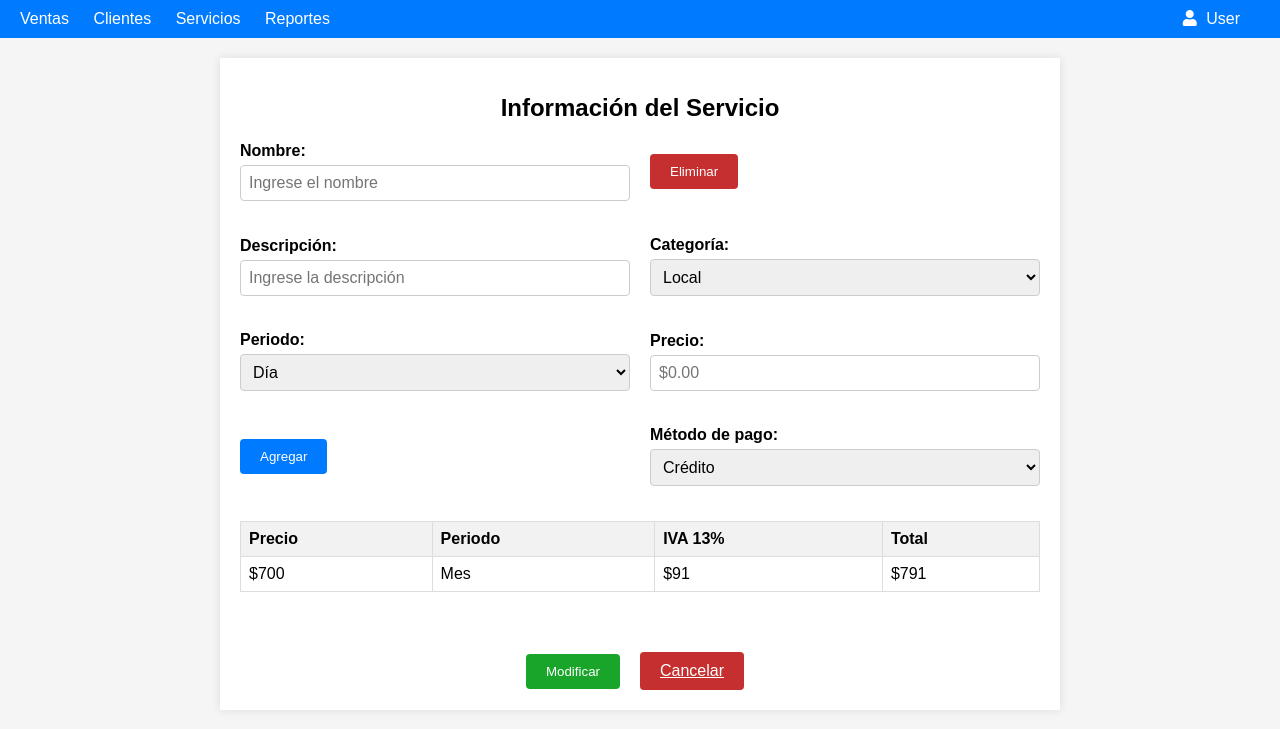
After one commit to BDiazz/modulo-ventas, a Django app: page /modificarEliminarServicio/ in a window 1280 px wide. The commit adds this page. Shown: the top 729 px of the page. Run offline with Django 5.2, Linux system fonts and the light colour scheme.

Commit message:
he añadido las plantillas: consultar, registrar, modificarEliminar Servicios

```diff
--- a/centro_comercial_ERP/centro_comercial_ERP/settings.py
+++ b/centro_comercial_ERP/centro_comercial_ERP/settings.py
@@ -56,7 +56,7 @@ ROOT_URLCONF = 'centro_comercial_ERP.urls'
 TEMPLATES = [
     {
         'BACKEND': 'django.template.backends.django.DjangoTemplates',
-        'DIRS': [r"C:\Users\DV210\OneDrive\Escritorio\Proyecto-HDP115-2024\modulo-ventas\centro_comercial_ERP\modulo_ventas\templates"],
+        'DIRS': [r"C:\Proyecto\modulo-ventas\centro_comercial_ERP\modulo_ventas\templates"],
         'APP_DIRS': True,
         'OPTIONS': {
             'context_processors': [
@@ -80,7 +80,7 @@ DATABASES = {
         'ENGINE': 'django.db.backends.postgresql_psycopg2',
         'NAME': 'Ventas',
         'USER': 'postgres',
-        'PASSWORD': 'administrador',
+        'PASSWORD': '12345',
         'HOST': '127.0.0.1',
         'DATABASE_PORT': '5432'
     }
@@ -88,7 +88,7 @@ DATABASES = {
 
 
 # Password validation
-# https://docs.djangoproject.com/en/5.0/ref/settings/#auth-password-validators
+# https://docs.djangoproject.com/en/5.0/ref/settings/#auth"C:\Proyecto""C:\Proyecto"-password-validators
 
 AUTH_PASSWORD_VALIDATORS = [
     {
--- a/centro_comercial_ERP/centro_comercial_ERP/urls.py
+++ b/centro_comercial_ERP/centro_comercial_ERP/urls.py
@@ -18,8 +18,14 @@ from django.contrib import admin
 from django.urls import path
 #Aqui se importan las vistas
 from modulo_ventas.views import registrarVenta
+from modulo_ventas.views import consultarServicios
+from modulo_ventas.views import regristarServicio
+from modulo_ventas.views import modificarEliminarServicio
 
 urlpatterns = [
     path('admin/', admin.site.urls),
     path('registrarVenta/', registrarVenta),
+    path('consultarServicios/', consultarServicios, name='consultarServicios'),
+    path('registrarServicio/', regristarServicio),
+    path('modificarEliminarServicio/', modificarEliminarServicio),
 ]
--- /dev/null
+++ b/centro_comercial_ERP/modulo_ventas/static/css/servicios.css
@@ -0,0 +1,218 @@
+/* Estilos para el contenedor principal */
+.container {
+  margin: 20px auto;
+  padding: 20px;
+  background-color: #fff;
+  box-shadow: 0 0 10px rgba(0, 0, 0, 0.1);
+  max-width: 800px;
+}
+/* Estilos para el encabezado */
+h1 {
+    font-size: 24px;
+    margin-bottom: 20px;
+    text-align: center; /* Esta línea centra el texto */
+}
+/* Estilos para el formulario */
+.form-group {
+  margin-bottom: 15px;
+}
+.form-group label {
+  display: block;
+  font-weight: bold;
+  margin-bottom: 5px;
+}
+.form-group input,
+.form-group select {
+  width: 100%;
+  padding: 8px;
+  box-sizing: border-box;
+}
+/* Estilos para la tabla de datos */
+.data-grid table {
+  width: 100%;
+  border-collapse: collapse;
+  margin-bottom: 10px;
+}
+.data-grid th,
+.data-grid td {
+  border: 1px solid #ddd;
+  padding: 8px;
+  text-align: left;
+}
+.data-grid th {
+  background-color: #f2f2f2;
+  font-weight: bold;
+}
+/* Estilos para el botón de agregar servicio */
+.add-service-button {
+  display: block;
+  margin: 10px 0;
+  padding: 10px 15px;
+  background-color: #007bff;
+  color: #fff;
+  border: none;
+  cursor: pointer;
+}
+.add-service-button:hover {
+  background-color: #0056b3;
+}
+/* Estilos para las secciones de totales */
+.totals p {
+  margin: 5px 0;
+  font-size: 18px;
+}
+/* Estilos para los botones de acción del formulario */
+.form-actions {
+  margin-top: 20px;
+}
+.save-button,
+.cancel-button {
+  padding: 10px 15px;
+  background-color: #28a745;
+  color: #fff;
+  border: none;
+  cursor: pointer;
+  margin-right: 10px;
+}
+.save-button:hover {
+  background-color: #218838;
+}
+.cancel-button {
+  background-color: #dc3545;
+}
+.cancel-button:hover {
+  background-color: #c82333;
+}
+.delete-button {
+  text-align: center;
+}
+.data-grid .delete-button {
+  display: block;
+  margin: auto;
+}
+
+.contenedor {
+  display: flex;
+  flex-wrap: wrap;
+  gap: 20px;
+  align-items: center;
+  margin-bottom: 20px;
+}
+
+.botones-contenedor {
+  display: flex;
+  justify-content: center;
+  gap: 20px;
+  align-items: center;
+}
+
+.contenedor {
+  display: flex;
+  flex-wrap: wrap;
+  gap: 20px;
+  align-items: center;
+}
+
+.form-group {
+  flex: 1 1 100%;
+}
+
+input[type="text"],
+input[type="search"],
+input[type="date"],
+textarea,
+select,
+input[type="number"] {
+  width: 100%;
+  padding: 8px;
+  font-size: 16px;
+  border: 1px solid #ccc;
+  border-radius: 4px;
+  box-sizing: border-box;
+}
+
+textarea {
+  resize: vertical;
+}
+
+.data-grid {
+  overflow-x: auto;
+  margin-top: 20px;
+}
+
+table {
+  width: 100%;
+  border-collapse: collapse;
+}
+
+th,
+td {
+  border: 1px solid #ddd;
+  padding: 8px;
+  text-align: left;
+}
+
+.botones-contenedor {
+  display: flex;
+  justify-content: center;
+  gap: 20px;
+  margin-top: 50px;
+}
+
+.save-button {
+  padding: 10px 20px;
+  background-color: #007bff;
+  color: white;
+  border: none;
+  border-radius: 4px;
+  cursor: pointer;
+}
+
+.save-button:hover {
+  background-color: #0056b3;
+}
+
+.modif-button {
+  padding: 10px 20px;
+  background-color: #18a52a;
+  color: white;
+  border: none;
+  border-radius: 4px;
+  cursor: pointer;
+}
+
+.modif-button:hover {
+  background-color: #086810;
+}
+
+.cancel-button {
+  padding: 10px 20px;
+  background-color: #c52f2f;
+  color: white;
+  border: none;
+  border-radius: 4px;
+  cursor: pointer;
+}
+
+.cancel-button:hover {
+  background-color: #833212;
+}
+
+@media (min-width: 600px) {
+  .form-group {
+    flex: 1 1 45%;
+  }
+
+  .form-group.full-width {
+    flex: 1 1 100%;
+  }
+}
+
+.half-width {
+  width: 100%;
+  margin: 0 auto;
+}
+
+.data-grid {
+  max-height: 150px;
+}
--- a/centro_comercial_ERP/modulo_ventas/templates/barra.html
+++ b/centro_comercial_ERP/modulo_ventas/templates/barra.html
@@ -15,7 +15,7 @@
             <!-- Enlaces de navegación -->
             <a href="#">Ventas</a>
             <a href="#">Clientes</a>
-            <a href="#">Servicios</a>
+            <a href="{% url 'consultarServicios' %}">Servicios</a>
             <a href="#">Reportes</a>
         </div>
         <!-- Sección derecha de la barra de navegación -->
--- /dev/null
+++ b/centro_comercial_ERP/modulo_ventas/templates/modificarEliminarServicio.html
@@ -0,0 +1,112 @@
+{% load static %}
+<!DOCTYPE html>
+<html lang="en">
+  <head>
+    <!--Meta tags importantes para la configuración básica de la pantalla-->
+    <meta charset="UTF-8" />
+    <meta name="viewport" content="width=device-width, initial-scale=1.0" />
+    <title>Informacion del Servicio</title>
+    <!--Enlace al archivo CSS para las vistas de servicios-->
+    <link rel="stylesheet" href="{% static 'css/servicios.css' %}" />
+  </head>
+  <body>
+    <!-- Barra de navegación -->
+    {% include "barra.html"%}
+    <!--Contenedor principal para la página-->
+    <div class="container">
+      <h1>Información del Servicio</h1>
+      <form action="">
+        <div class="contenedor">
+          <div class="form-group">
+            <label for="nombre">Nombre:</label>
+            <input
+              type="text"
+              id="nombreServicio"
+              placeholder="Ingrese el nombre"
+            />
+          </div>
+          <div class="form-group">
+            <button type="button" class="cancel-button">Eliminar</button>
+          </div>
+        </div>
+        <div class="contenedor">
+          <div class="form-group">
+            <label for="descrip">Descripción:</label>
+            <input
+              type="text"
+              id="nombreServicio"
+              placeholder="Ingrese la descripción" />
+          </div>
+          <div class="form-group">
+            <label for="servicio">Categoría:</label>
+            <select id="categoria" name="categoria">
+              <option value="local">Local</option>
+              <option value="servicios">Servicios</option>
+              <option value="evento">Evento</option>
+              <option value="otro">Otro (Especificar)</option>
+            </select>
+          </div>
+        </div>
+        <div class="contenedor">
+          <div class="form-group">
+            <label for="periodo">Periodo:</label>
+            <select id="periodo" name="periodo">
+              <option value="dia">Día</option>
+              <option value="semana">Semana</option>
+              <option value="mes">Mes</option>
+              <option value="año">Año</option>
+            </select>
+          </div>
+          <div class="form-group">
+            <label for="precio">Precio:</label>
+            <input
+              type="number"
+              id="precio"
+              name="precio"
+              min="0"
+              step="0.01"
+              placeholder="$0.00"
+            />
+          </div>
+          <div class="form-group">
+            <button type="button" class="save-button">Agregar</button>
+          </div>
+          <div class="form-group">
+            <label for="metodo">Método de pago:</label>
+            <select id="metodo" name="metodo">
+              <option value="credito">Crédito</option>
+              <option value="debito">Débito</option>
+              <option value="efectivo">Efectivo</option>
+            </select>
+          </div>
+        </div>
+      </form>
+      <!--Tabla para mostrar los servicios agregados-->
+      <div class="data-grid">
+        <table>
+          <thead>
+            <tr>
+              <th>Precio</th>
+              <th>Periodo</th>
+              <th>IVA 13%</th>
+              <th>Total</th>
+            </tr>
+          </thead>
+          <tbody>
+            <!-- Fila de ejemplo, eliminar cuando se implemente la lógica -->
+            <tr>
+              <td>$700</td>
+              <td>Mes</td>
+              <td>$91</td>
+              <td>$791</td>
+            </tr>
+          </tbody>
+        </table>
+      </div>
+      <div class="botones-contenedor">
+        <button type="button" class="modif-button">Modificar</button>
+        <a href = "http://127.0.0.1:8000/consultarServicios/" class="cancel-button">Cancelar</a>
+      </div>
+    </div>
+  </body>
+</html>
--- a/centro_comercial_ERP/modulo_ventas/views.py
+++ b/centro_comercial_ERP/modulo_ventas/views.py
@@ -7,3 +7,9 @@ import datetime
 def registrarVenta(request):
     fecha_actual = datetime.datetime.now
     return render(request,'registrarVenta.html', {"fecha": fecha_actual,})
+def consultarServicios(request):
+    return render(request, 'consultarServicios.html')
+def regristarServicio(request):
+    return render(request, 'registrarServicio.html')
+def modificarEliminarServicio(request):
+    return render(request, 'modificarEliminarServicio.html')
```
Also changed, not shown: centro_comercial_ERP/modulo_ventas/templates/consultarServicios.html (added, +83 -0 lines), centro_comercial_ERP/modulo_ventas/templates/registrarServicio.html (added, +94 -0 lines).
